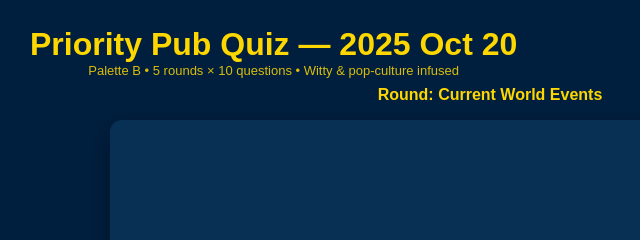
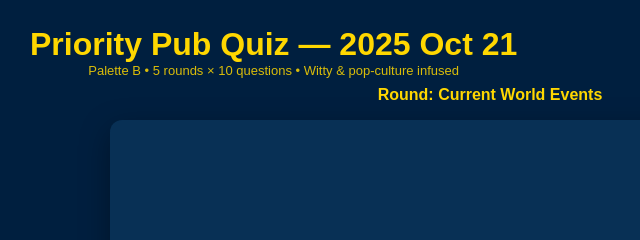
Before and after one commit to zacharygobetz-prog/pub_quiz_daily, a plain HTML site: page Priority_Pub_Quiz_2025_Oct_21.html in a window 1280 px wide. Shown: the top 240 px of the page, 150-790 px from the left. Drawn offline with Linux system fonts and the light colour scheme.

Commit message:
Update quiz date from Oct 20 to Oct 21

```diff
--- a/Priority_Pub_Quiz_2025_Oct_21.html
+++ b/Priority_Pub_Quiz_2025_Oct_21.html
@@ -26,7 +26,7 @@ body { background:#001F3F; color:#FFD700; font-family:Arial, sans-serif; text-al
 <body>
   <div class="header">
     <div>
-      <h1 style="margin:0;color:#FFD700;">Priority Pub Quiz — 2025 Oct 20</h1>
+      <h1 style="margin:0;color:#FFD700;">Priority Pub Quiz — 2025 Oct 21</h1>
       <div class="meta">Palette B • 5 rounds × 10 questions • Witty & pop-culture infused</div>
     </div>
     <div class="meta">Daily pack</div>
```
